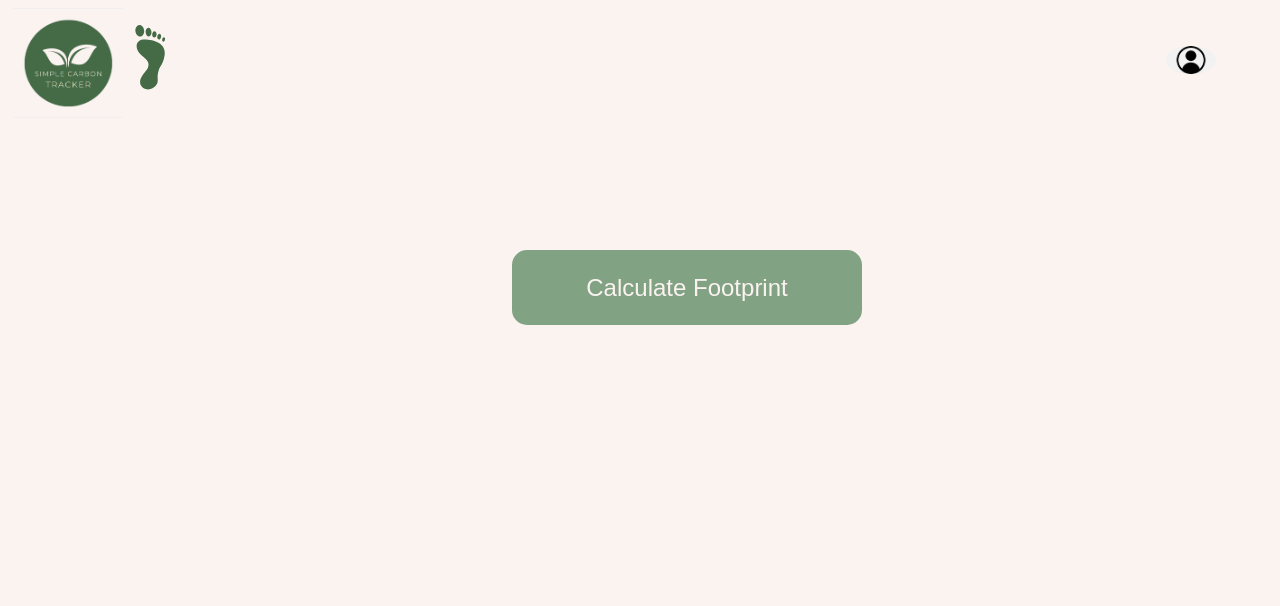
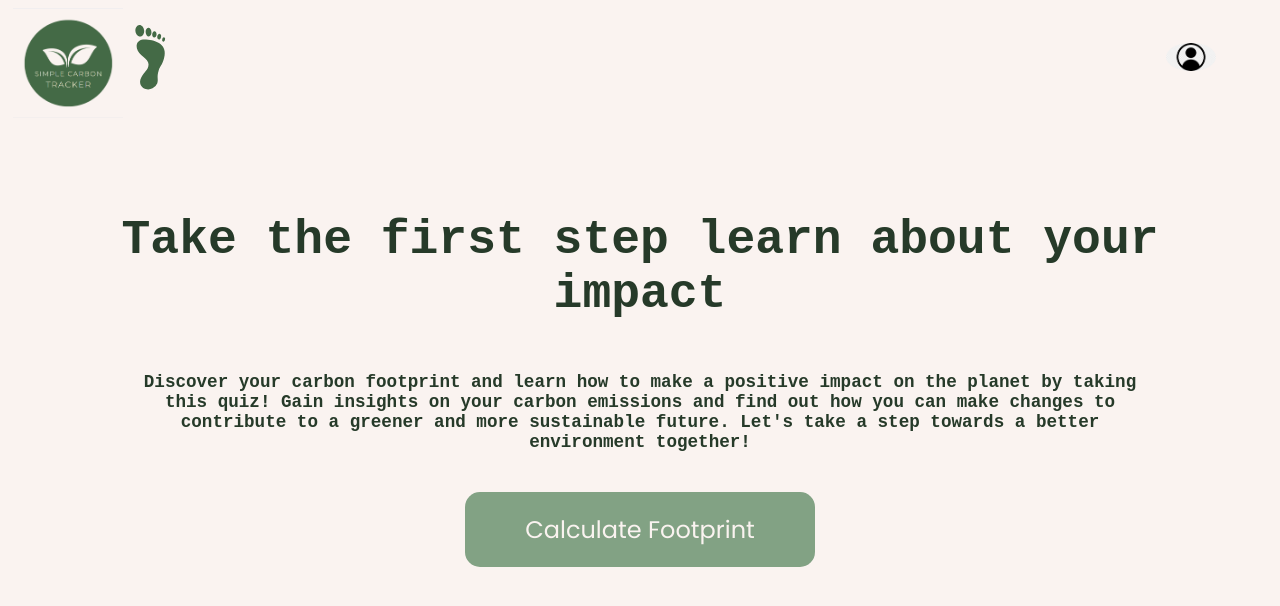
Before and after one commit to BenjaminLe1/SimpleCarbonTracker, a React (Create React App) app in the folder frontend/: page /quiz in a window 1280 px wide. Shown: the top 606 px of the page. Built offline with nearby package versions, Linux system fonts and the light colour scheme; no server answers.

Commit message:
home page and quizstart

```diff
--- a/frontend/src/pages/home.css
+++ b/frontend/src/pages/home.css
@@ -24,15 +24,16 @@
     color: pink;
 }
 .picContainer{
-    margin-top: -63%;
-    margin-left: 52%;
+    margin-top: -67%;
+    margin-left: 53%;
 }
 .homePic{
     width:630px;
     height:630px;
+    border-radius: 25px;
 }
 .buttons-container {
-    margin-top: -22%;
+    margin-top: -20%;
     margin-left: 3%;
     width: 100%;
     height: 100vh;
--- a/frontend/src/pages/index.js
+++ b/frontend/src/pages/index.js
@@ -13,7 +13,7 @@ const Home = () => {
     return (
         <div>
             <h1 className="xh1">
-                Do you want these monkeys die?
+                Do you want to learn about your impact on the planet?
             </h1>
             <h3 className="xh3">
                 Take a step towards environmental awareness and find out how much impact your daily choices have on the planet. Our interactive quiz will assess your carbon footprint by evaluating various aspects of your lifestyle, such as transportation, dietary and spending habits, and home energy consumption. Uncover your carbon footprint score and receive personalized tips on how to reduce your environmental impact. Start the quiz now and be part of the solution!
--- a/frontend/src/pages/pages.css
+++ b/frontend/src/pages/pages.css
@@ -1,3 +1,13 @@
+
+  @import url('https://fonts.googleapis.com/css2?family=Noto+Sans:wght@700&family=Poppins:wght@400;500;600&display=swap%27');
+
+  *{
+    margin: 0;
+    padding: 0;
+    box-sizing: border-box;
+    font-family: "Poppins", sans-serif;
+  }
+
   .textbox{
     display: flex;
     justify-content: center;
@@ -111,8 +121,8 @@
     justify-content: center;
     align-items: center;
     position: absolute;
-    top: 40%;
-    left: 44%;
+    top: 39.5%;
+    left: 44.3%;
   }
 
   #bottom-right {
@@ -202,6 +212,10 @@
     left: 40%;
   }
 
+  .Cover{
+    text-align: center;
+    margin-top: 5%;
+  }
 
   /*Inverted edge maybe code*/
 
@@ -266,9 +280,6 @@
   position:absolute;
   right: 5%;
 }
-
-
-
 
 
 
@@ -406,3 +417,26 @@ a{
   right: 30px;
   top:  50%;
 }
+
+
+.quizT{
+  margin-top: 10%;
+  padding-right: 5%;
+  padding-left: 5%;
+  font-family: 'Courier New', monospace;
+  font-weight: 8000;
+  font-size: 3rem;
+  text-align: center;
+  color: #263A29;
+}
+.quizDescription{
+  margin-top: 10px;
+  padding-right: 10%;
+  padding-left: 10%;
+  color: #263A29;
+  font-family: 'Courier New', monospace;
+  font-weight: 1050;
+  font-size: 1.1rem;
+  text-align: center;
+  margin-bottom: 30px;
+}
--- a/frontend/src/pages/quiz.js
+++ b/frontend/src/pages/quiz.js
@@ -3,7 +3,6 @@ import axios from 'axios'
 import './pages.css';
 import LinearProgressWithLabel from './ProgressBar';
 import Box from '@mui/material/Box';
-
 
 function Quiz() {
   axios.defaults.withCredentials = true;
@@ -81,10 +80,14 @@ function Quiz() {
 
   if (currq === 0){
     return (
-      <div classname="Cover">
-                <div className='coverButton'>
+      <div className="Cover">
+               <div className='quizStart'>
+                  <h1 className="quizT">Take the first step learn about your impact</h1>
+                    <h3 className='quizDescription'>Discover your carbon footprint and learn how to make a positive impact on the planet by taking this quiz! Gain insights on your carbon emissions and find out how you can make changes to contribute to a greener and more sustainable future. Let's take a step towards a better environment together! </h3>
+                  <div>
                     <button className='qbutton' onClick={increaseCurrq} >Calculate Footprint</button>
-                </div>
+                  </div>
+                  </div>
       </div>
     );
   }
```
